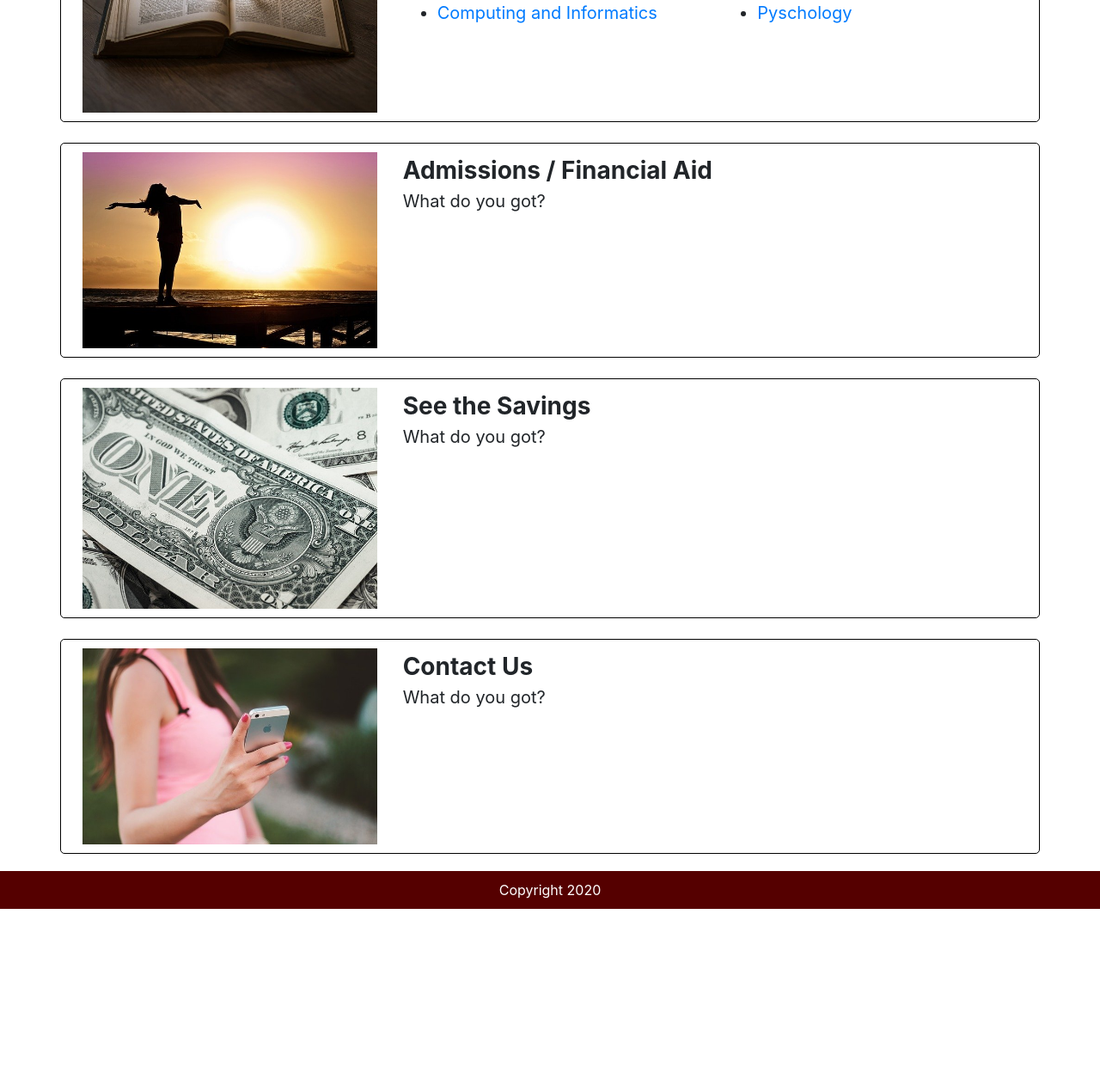
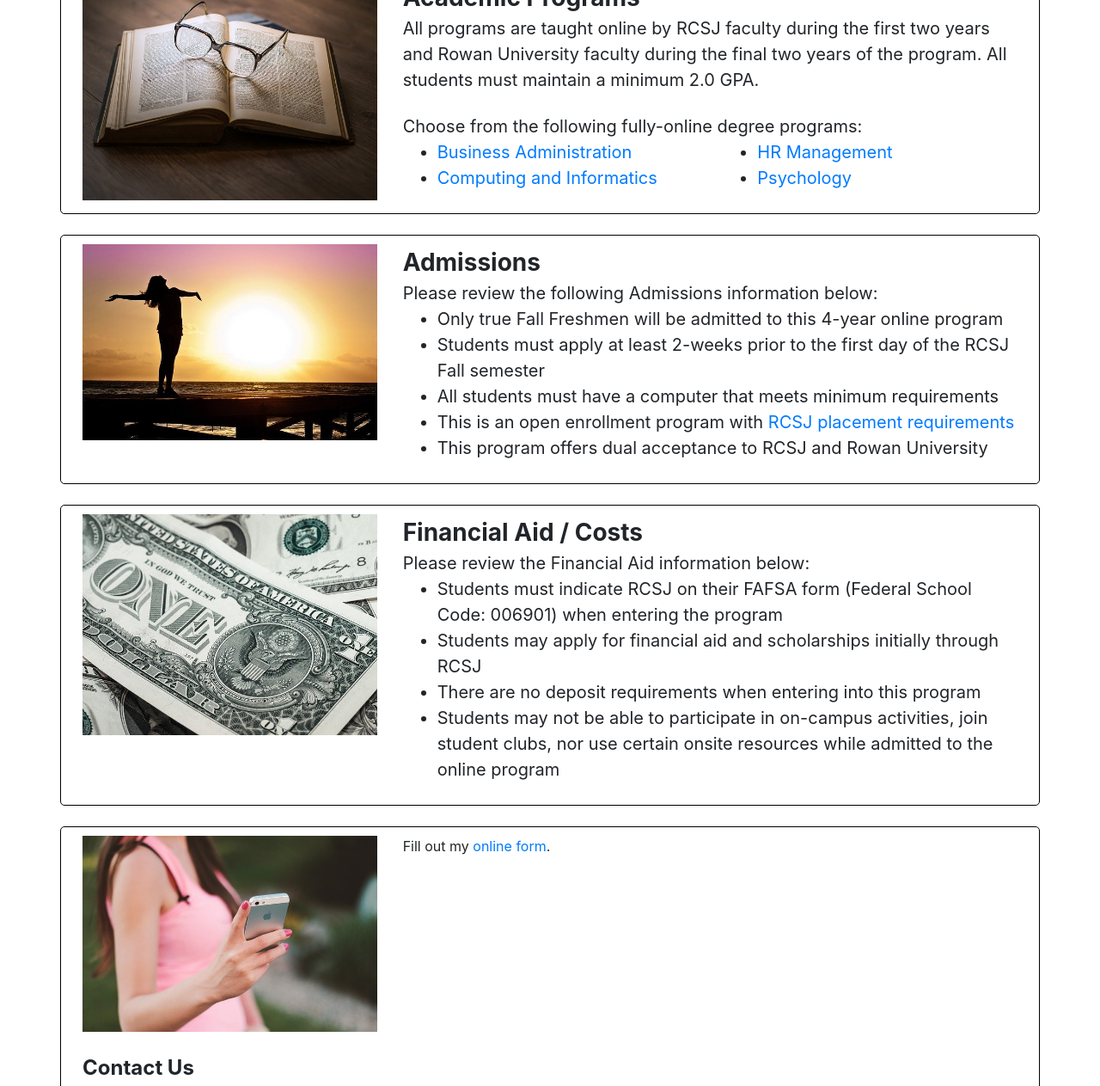
Before and after one commit to dcomfort1/rowanonline, a plain HTML site: page index.html in a window 1280 px wide. Shown: the part 1301-2564 px from the top of the page at 86% size. Before the commit the page ends 2358 px from the top, so only its background shows below. Drawn offline with nearby package versions, Linux system fonts and the light colour scheme; a script that the page names is missing.

Commit message:
Add files via upload

```diff
--- a/index.html
+++ b/index.html
@@ -29,7 +29,7 @@
 
 <!-- Menu -->
 <div style="background: #550000; color:white; text-align:center; padding:10px; font-size:1.25em;">
-Home | About Us | Other
+Home | Academics | Admissions | Financial Aid | Contact Us
 </div>
 
 <!-- Hero Image -->
@@ -49,7 +49,10 @@ Earn your 4-year degree online <br/> for less than $40,000!
   <div class="row" style="border: 1px solid black; border-radius: 5px; padding: 10px;">
     <div class="col-sm">
       <h1><b>What is Rowan Online?</b></h1>
-      <p style="font-size: 1.5em;"><a href="https://www.rowan,edu">Rowan University</a> and <a href="https://www.rcsj,edu">Rowan College of South Jersey (RCSJ)</a> have partnered to offer students several fully-online degree programs at a fraction of the cost.  Upon completion of the program, students will have earned their 2-year RCSJ degree and their 4-year Rowan University degree in their fields of study.</p>
+      <p style="font-size: 1.5em;"><a href="https://www.rowan,edu">Rowan University</a> and <a href="https://www.rcsj,edu">Rowan College of South Jersey (RCSJ)</a> have partnered to offer students several fully online degree programs at a fraction of the cost.  Upon completion of the program, students will have earned their 2-year RCSJ degree and their 4-year Rowan University degree in their respective fields of study.</p>
+	<div style="background: #550000; border: 1px solid black; border-radius: 5px; padding: 10px; width:150px; margin-top:10px;">
+	  <a style="color: white; font-size:1.5em; font-weight:bold;" href="https://www.rowan.edu">Apply Now</a>
+	</div>
     </div>
     <div class="col-sm" >
       <img class="img-fluid" alt="Student on a laptop" src="images/student-849822_640.jpg" >
@@ -64,8 +67,9 @@ Earn your 4-year degree online <br/> for less than $40,000!
     </div>
     <div class="col-sm-8" >
       <div style="font-size:1.75em; font-weight:bold;">Academic Programs</div>
+      <div style="font-size:1.25em;">All programs are taught online by RCSJ faculty during the first two years and Rowan University faculty during the final two years of the program.  All students must maintain a minimum 2.0 GPA.</div>
+      <br/>
       <div style="font-size:1.25em;">Choose from the following fully-online degree programs:</div>
-      <br/>
 	<div class="row" style="font-size:1.25em;">
 		<div class="col-sm">
 			<ul>
@@ -76,12 +80,10 @@ Earn your 4-year degree online <br/> for less than $40,000!
 		<div class="col-sm">
 			<ul>
 			  <li><a target="_blank" href="hr.html">HR Management</a></li>
-			  <li><a target="_blank" href="https://global.rowan.edu/programs/ba-in-psychology-online.html">Pyschology</a></li>
+			  <li><a target="_blank" href="https://global.rowan.edu/programs/ba-in-psychology-online.html">Psychology</a></li>
 			</ul>
 		</div>
 	</div>
-
-
     </div>
   </div>
 
@@ -92,8 +94,16 @@ Earn your 4-year degree online <br/> for less than $40,000!
       <img class="img-fluid" alt="Student on a laptop" src="images/woman-591576_640.jpg" >
     </div>
     <div class="col-sm-8" >
-      <div style="font-size:1.75em; font-weight:bold;">Admissions / Financial Aid</div>
-      <div style="font-size:1.25em;">What do you got?</div>
+      <div style="font-size:1.75em; font-weight:bold;">Admissions</div>
+      <div style="font-size:1.25em;">Please review the following Admissions information below:
+		<ul>
+			<li>Only true Fall Freshmen will be admitted to this 4-year online program</li>
+			<li>Students must apply at least 2-weeks prior to the first day of the RCSJ Fall semester</li>
+			<li>All students must have a computer that meets minimum requirements</li>
+			<li>This is an open enrollment program with <a target="_blank" href="https://www.rcsj.edu/testing/gloucester">RCSJ placement requirements</a></li>
+			<li>This program offers dual acceptance to RCSJ and Rowan University</li>
+		</ul>
+       </div>
     </div>
   </div>
 
@@ -104,8 +114,15 @@ Earn your 4-year degree online <br/> for less than $40,000!
       <img class="img-fluid" alt="Student on a laptop" src="images/bank-note-941246_640.jpg" >
     </div>
     <div class="col-sm-8" >
-      <div style="font-size:1.75em; font-weight:bold;">See the Savings</div>
-      <div style="font-size:1.25em;">What do you got?</div>
+      <div style="font-size:1.75em; font-weight:bold;">Financial Aid / Costs</div>
+      <div style="font-size:1.25em;">Please review the Financial Aid information below:
+		<ul>
+			<li>Students must indicate RCSJ on their FAFSA form (Federal School Code: 006901) when entering the program</li>
+			<li>Students may apply for financial aid and scholarships initially through RCSJ</li>
+			<li>There are no deposit requirements when entering into this program</li>
+			<li>Students may not be able to participate in on-campus activities, join student clubs, nor use certain onsite resources while admitted to the online program</li>
+		</ul>
+       </div>
     </div>
   </div>
 
@@ -114,10 +131,35 @@ Earn your 4-year degree online <br/> for less than $40,000!
   <div class="row" style="border: 1px solid black; border-radius: 5px; padding: 10px;">
     <div class="col-sm-4" >
       <img class="img-fluid" alt="Student on a laptop" src="images/iphone-410316_640.jpg" >
+      <br /> <br />
+      <p style="font-size:1.5em; font-weight:bold;">Contact Us</p>
+      <div style="font-size:1.4em;">John Doe</div >
+      <div style="font-size:1.25em; font-style:italic;">Director, Rowan Online</div >
+      <div style="font-size:1.25em;">Phone: 856-123-4567</div >
+      <div style="font-size:1.25em;">Email: <a href="mailto:johndoe@rowanonline.com">johndoe@rowanonline.com</a></div >
     </div>
     <div class="col-sm-8" >
-      <div style="font-size:1.75em; font-weight:bold;">Contact Us</div>
-      <div style="font-size:1.25em;">What do you got?</div>
+
+	<div id="wufoo-q19oyu3d16e2gkx">
+	Fill out my <a href="https://rowancollege.wufoo.com/forms/q19oyu3d16e2gkx">online form</a>.
+	</div>
+	<script type="text/javascript">var q19oyu3d16e2gkx;(function(d, t) {
+	var s = d.createElement(t), options = {
+	'userName':'rowancollege',
+	'formHash':'q19oyu3d16e2gkx',
+	'autoResize':true,
+	'height':'600',
+	'async':true,
+	'host':'wufoo.com',
+	'header':'show',
+	'ssl':true};
+	s.src = ('https:' == d.location.protocol ? 'https://' : 'http://') + 'secure.wufoo.com/scripts/embed/form.js';
+	s.onload = s.onreadystatechange = function() {
+	var rs = this.readyState; if (rs) if (rs != 'complete') if (rs != 'loaded') return;
+	try { q19oyu3d16e2gkx = new WufooForm();q19oyu3d16e2gkx.initialize(options);q19oyu3d16e2gkx.display(); } catch (e) {}};
+	var scr = d.getElementsByTagName(t)[0], par = scr.parentNode; par.insertBefore(s, scr);
+	})(document, 'script');</script>
+
     </div>
   </div>
 
```
